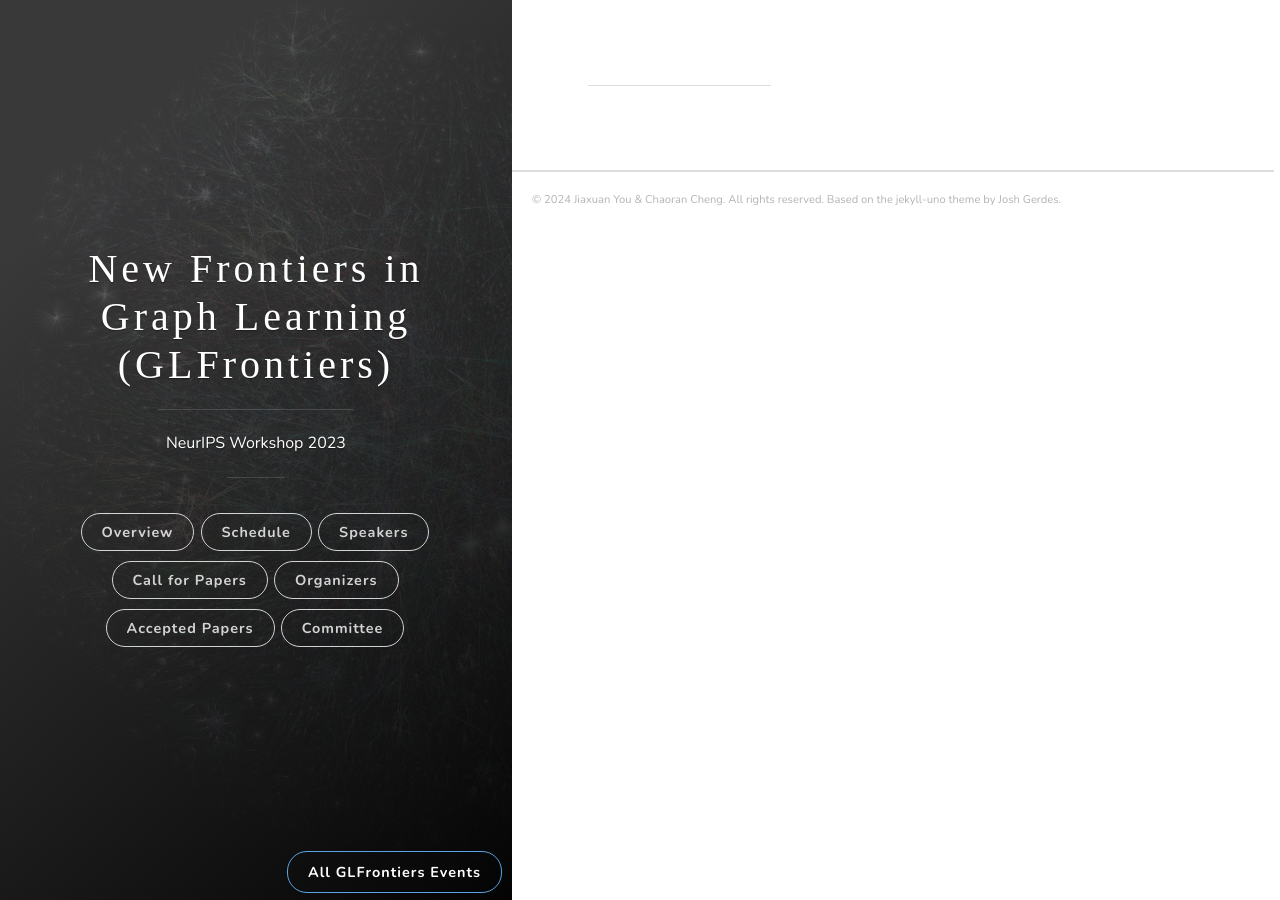
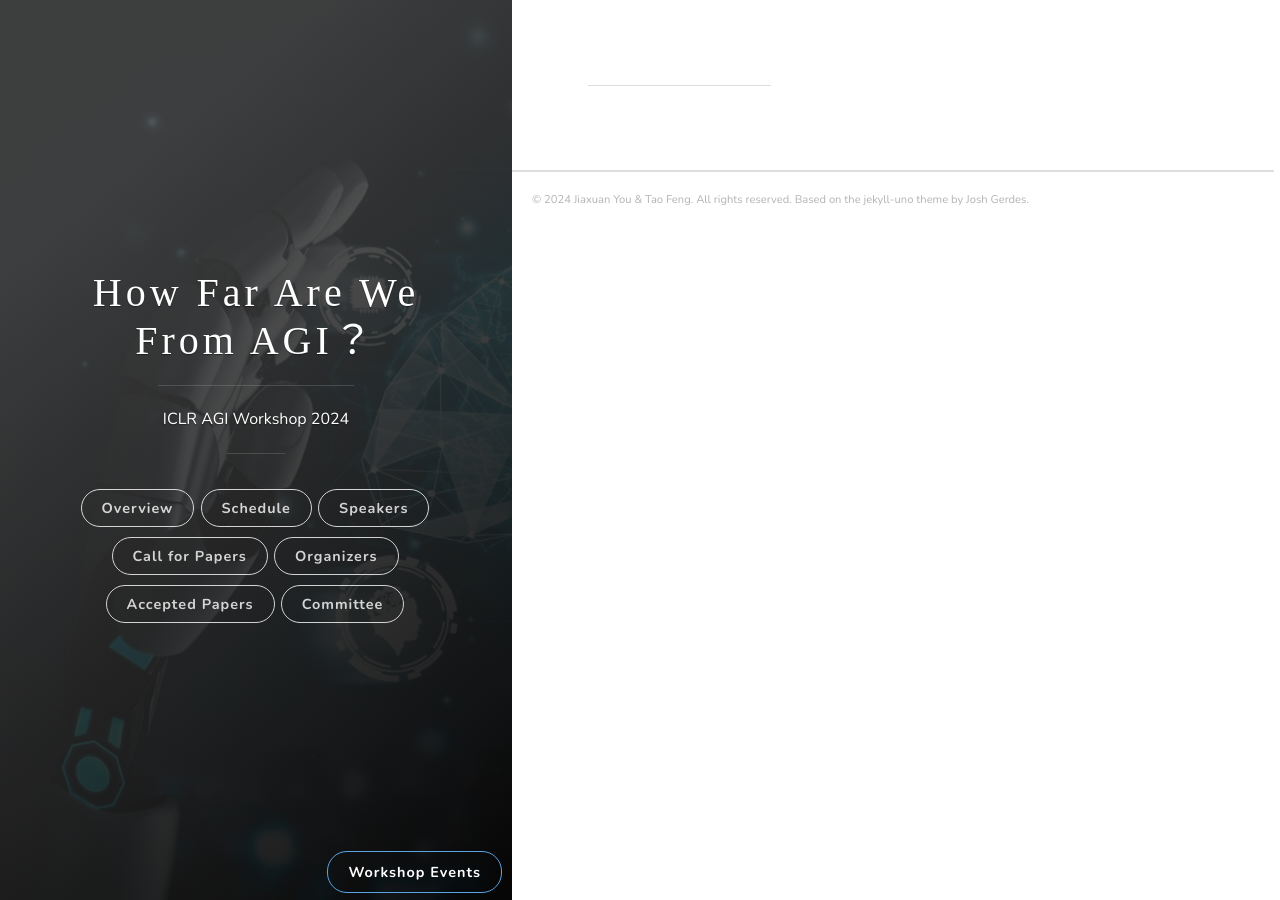
Before and after one commit to AGIWorkshop/agiworkshop.github.io, a Jekyll site: the page built from index.html, in a window 1280 px wide. Built offline with Jekyll 4.4.1, drawn with Linux system fonts in a browser that asks for light colours; some web fonts are replaced; the list of posts is cut into pages by our own code.

```diff
--- a/_config.yml
+++ b/_config.yml
@@ -1,16 +1,16 @@
 # Site settings
-title: New Frontiers in Graph Learning (GLFrontiers)
-description: NeurIPS Workshop
-domain: glfrontiers.github.io
-url: https://glfrontiers.github.io
+title: How Far Are We From AGI？
+description: ICLR AGI Workshop
+domain:
+url:
 baseurl: ''
-year: 2023
+year: 2024
 all_years:
-  - 2022
-  - 2023
+  - 2024
+
 
 author:
-  name: 'Jiaxuan You & Chaoran Cheng'
+  name: 'Jiaxuan You & Tao Feng'
 
 defaults:
   - scope:
--- a/_includes/header.html
+++ b/_includes/header.html
@@ -40,13 +40,13 @@
       </div>
       <div class="dropup dropdown-center">
         <a class="btn btn-secondary dropdown-toggle" href="#" role="button" data-bs-toggle="dropdown" aria-expanded="false">
-          All GLFrontiers Events
+          Workshop Events
         </a>
 
         {% assign permalink = page.permalink | default: '/2022/overview' |  split: '/' %}
         <ul class="dropdown-menu">
           {% for year in site.all_years %}
-          <li><a class="dropdown-item" href="/{{ year }}/{{ permalink[2] }}">NeurIPS {{ year }}</a></li>
+          <li><a class="dropdown-item" href="/{{ year }}/{{ permalink[2] }}">ICLR {{ year }}</a></li>
           {% endfor %}
         </ul>
       </div>
--- a/index.html
+++ b/index.html
@@ -1,6 +1,6 @@
 ---
 layout: default
-title: New Frontiers in Graph Learning (GLFrontiers)
+title: How Far Are We From AGI?
 ---
 
 <div class="main-post-list">
```
Also changed, not shown: _posts/2024/cfp.md (added, +56 -0 lines), _posts/2024/organizers.md (added, +42 -0 lines), _posts/2024/overview.md (added, +34 -0 lines), _posts/2024/papers.md (added, +14 -0 lines), _posts/2024/pcom.md (added, +26 -0 lines), _posts/2024/schedule.md (added, +27 -0 lines), _posts/2024/speakers.md (added, +37 -0 lines), README.md, images/cover.png, images/people/DawnSong.jpg (added), images/people/JoshuaTenenbaum.jpg (added), images/people/MichaelBernstein.jpg (added), images/people/SongHan.jpg (added), images/people/YejinChoi.jpg (added), 2 more files.
